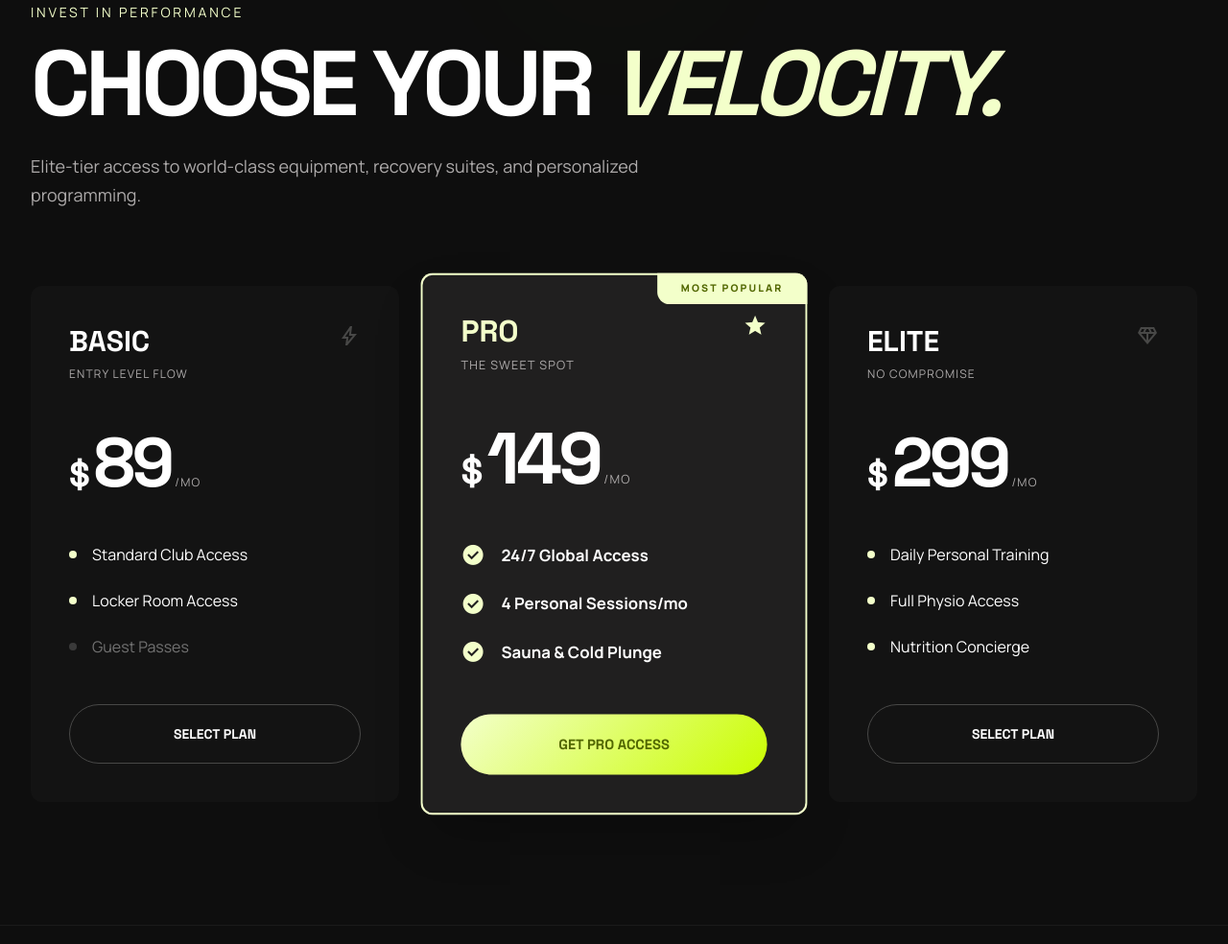
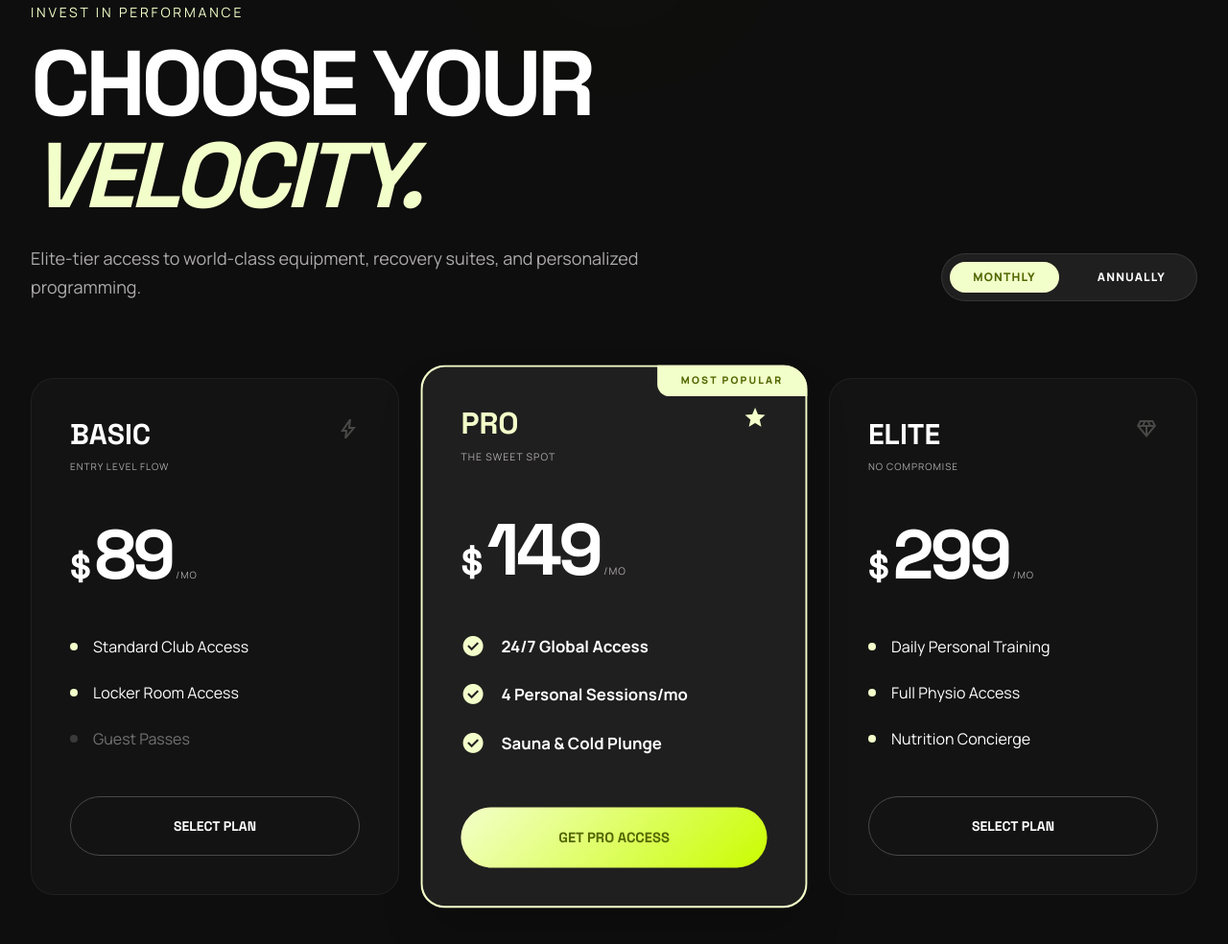
Before and after one commit to deepak-raven/Gym-Demo, a website built with Vite: page index.html in a window 1280 px wide. Shown: the part 6178-7162 px from the top of the page at 96% size. Built offline with nearby package versions, Linux system fonts and the light colour scheme.

Commit message:
feat: implement scroll animations, parallax effects, and dynamic pricing toggle functionality

```diff
--- a/index.html
+++ b/index.html
@@ -489,7 +489,8 @@
     <!-- 6. Membership Pricing (from SCREEN_5) -->
     <section class="py-16 md:py-32 px-4 md:px-8 max-w-[1440px] mx-auto border-t border-white/5 relative overflow-hidden" id="pricing">
         <div class="bg-blob left-1/2 -top-64 -translate-x-1/2 opacity-20"></div>
-        <div class="mb-16 md:mb-20 text-center md:text-left relative z-10">
+        <div class="flex flex-col md:flex-row justify-between items-center md:items-end mb-16 md:mb-20 gap-8 relative z-10">
+            <div class="text-center md:text-left">
                 <span class="font-label text-xs md:text-sm uppercase tracking-[0.2em] text-primary block mb-4">Invest in
                     Performance</span>
                 <h2 class="font-headline text-4xl sm:text-6xl md:text-8xl font-black tracking-tighter uppercase mb-6 leading-[1.1] md:leading-none">Choose Your <span
@@ -497,24 +498,31 @@
                 <p class="font-body text-on-surface-variant text-base md:text-lg max-w-2xl mx-auto md:mx-0 leading-relaxed">Elite-tier access to world-class equipment,
                     recovery suites, and personalized programming.</p>
             </div>
-        <div class="grid grid-cols-1 md:grid-cols-3 gap-8 md:gap-8 items-stretch">
+            <!-- Pricing Toggle -->
+            <div class="flex items-center gap-4 bg-surface-container-high p-2 rounded-full border border-white/10 shrink-0">
+                <button id="toggle-monthly" class="px-6 py-2 rounded-full text-xs font-black uppercase tracking-widest bg-primary text-on-primary transition-all duration-300">Monthly</button>
+                <button id="toggle-annually" class="px-6 py-2 rounded-full text-xs font-black uppercase tracking-widest text-on-surface transition-all duration-300">Annually</button>
+            </div>
+        </div>
+        <div class="flex overflow-x-auto pb-12 snap-x snap-mandatory hide-scrollbar -mx-4 px-4 md:grid md:grid-cols-3 md:gap-8 md:overflow-visible md:mx-0 md:px-0 items-stretch">
             <!-- Basic Tier -->
             <div
-                class="bg-surface-container-low rounded-xl p-10 flex flex-col justify-between group hover:bg-surface-container transition-all duration-300">
+                class="bg-surface-container-low rounded-3xl p-10 flex flex-col justify-between group hover:bg-surface-container transition-all duration-300 min-w-[85vw] md:min-w-0 snap-center mr-4 md:mr-0 border border-white/5">
                 <div>
                     <div class="flex justify-between items-start mb-12">
                         <div>
                             <h3 class="font-headline text-3xl font-bold uppercase mb-2">Basic</h3>
-                            <p class="text-on-surface-variant text-xs uppercase tracking-widest">Entry Level Flow</p>
+                            <p class="text-on-surface-variant text-[10px] uppercase tracking-widest">Entry Level Flow</p>
                         </div>
                         <span
                             class="material-symbols-outlined text-outline-variant group-hover:text-primary">bolt</span>
                     </div>
                     <div class="mb-12">
-                        <div class="flex items-baseline gap-1"><span
-                                class="text-4xl font-headline font-bold">$</span><span
-                                class="text-7xl font-headline font-black tracking-tighter">89</span><span
-                                class="text-on-surface-variant uppercase tracking-widest text-xs">/mo</span></div>
+                        <div class="flex items-baseline gap-1">
+                            <span class="text-4xl font-headline font-bold">$</span>
+                            <span class="text-7xl font-headline font-black tracking-tighter price-value" data-monthly="89" data-annually="69">89</span>
+                            <span class="text-on-surface-variant uppercase tracking-widest text-[10px]">/mo</span>
+                        </div>
                     </div>
                     <ul class="space-y-6 mb-12">
                         <li class="flex items-center gap-4">
@@ -534,7 +542,7 @@
             </div>
             <!-- Pro Tier (Highlighted) -->
             <div
-                class="bg-surface-container-high rounded-xl p-10 flex flex-col justify-between group md:scale-[1.05] relative overflow-hidden ring-2 ring-primary ring-inset shadow-2xl my-4 md:my-0">
+                class="bg-surface-container-high rounded-3xl p-10 flex flex-col justify-between group md:scale-[1.05] relative overflow-hidden ring-2 ring-primary ring-inset shadow-2xl my-4 md:my-0 min-w-[85vw] md:min-w-0 snap-center mr-4 md:mr-0 z-20">
                 <div
                     class="absolute top-0 right-0 bg-primary text-on-primary px-6 py-2 rounded-bl-xl font-label text-[10px] font-black uppercase tracking-[0.2em]">
                     Most Popular</div>
@@ -542,16 +550,17 @@
                     <div class="flex justify-between items-start mb-12">
                         <div>
                             <h3 class="font-headline text-3xl font-bold uppercase mb-2 text-primary">Pro</h3>
-                            <p class="text-on-surface-variant text-xs uppercase tracking-widest">The Sweet Spot</p>
+                            <p class="text-on-surface-variant text-[10px] uppercase tracking-widest">The Sweet Spot</p>
                         </div>
                         <span class="material-symbols-outlined text-primary"
                             style="font-variation-settings: 'FILL' 1;">star</span>
                     </div>
                     <div class="mb-12">
-                        <div class="flex items-baseline gap-1"><span
-                                class="text-4xl font-headline font-bold">$</span><span
-                                class="text-7xl font-headline font-black tracking-tighter">149</span><span
-                                class="text-on-surface-variant uppercase tracking-widest text-xs">/mo</span></div>
+                        <div class="flex items-baseline gap-1">
+                            <span class="text-4xl font-headline font-bold">$</span>
+                            <span class="text-7xl font-headline font-black tracking-tighter price-value" data-monthly="149" data-annually="119">149</span>
+                            <span class="text-on-surface-variant uppercase tracking-widest text-[10px]">/mo</span>
+                        </div>
                     </div>
                     <ul class="space-y-6 mb-12">
                         <li class="flex items-center gap-4"><span class="material-symbols-outlined text-primary text-xl"
@@ -571,21 +580,22 @@
             </div>
             <!-- Elite Tier -->
             <div
-                class="bg-surface-container-low rounded-xl p-10 flex flex-col justify-between group hover:bg-surface-container transition-all">
+                class="bg-surface-container-low rounded-3xl p-10 flex flex-col justify-between group hover:bg-surface-container transition-all min-w-[85vw] md:min-w-0 snap-center border border-white/5">
                 <div>
                     <div class="flex justify-between items-start mb-12">
                         <div>
                             <h3 class="font-headline text-3xl font-bold uppercase mb-2">Elite</h3>
-                            <p class="text-on-surface-variant text-xs uppercase tracking-widest">No Compromise</p>
+                            <p class="text-on-surface-variant text-[10px] uppercase tracking-widest">No Compromise</p>
                         </div>
                         <span
                             class="material-symbols-outlined text-outline-variant group-hover:text-primary">diamond</span>
                     </div>
                     <div class="mb-12">
-                        <div class="flex items-baseline gap-1"><span
-                                class="text-4xl font-headline font-bold">$</span><span
-                                class="text-7xl font-headline font-black tracking-tighter">299</span><span
-                                class="text-on-surface-variant uppercase tracking-widest text-xs">/mo</span></div>
+                        <div class="flex items-baseline gap-1">
+                            <span class="text-4xl font-headline font-bold">$</span>
+                            <span class="text-7xl font-headline font-black tracking-tighter price-value" data-monthly="299" data-annually="249">299</span>
+                            <span class="text-on-surface-variant uppercase tracking-widest text-[10px]">/mo</span>
+                        </div>
                     </div>
                     <ul class="space-y-6 mb-12">
                         <li class="flex items-center gap-4">
--- a/src/main.js
+++ b/src/main.js
@@ -113,4 +113,33 @@ document.addEventListener('DOMContentLoaded', () => {
       });
     });
   }
+
+  // Pricing Toggle Logic
+  const toggleMonthly = document.querySelector('#toggle-monthly');
+  const toggleAnnually = document.querySelector('#toggle-annually');
+  const priceValues = document.querySelectorAll('.price-value');
+
+  if (toggleMonthly && toggleAnnually) {
+    toggleMonthly.addEventListener('click', () => {
+      toggleMonthly.classList.add('bg-primary', 'text-on-primary');
+      toggleMonthly.classList.remove('text-on-surface');
+      toggleAnnually.classList.remove('bg-primary', 'text-on-primary');
+      toggleAnnually.classList.add('text-on-surface');
+
+      priceValues.forEach(val => {
+        val.textContent = val.dataset.monthly;
+      });
+    });
+
+    toggleAnnually.addEventListener('click', () => {
+      toggleAnnually.classList.add('bg-primary', 'text-on-primary');
+      toggleAnnually.classList.remove('text-on-surface');
+      toggleMonthly.classList.remove('bg-primary', 'text-on-primary');
+      toggleMonthly.classList.add('text-on-surface');
+
+      priceValues.forEach(val => {
+        val.textContent = val.dataset.annually;
+      });
+    });
+  }
 });
```
Lines whose indentation alone changed are shown as unchanged.
